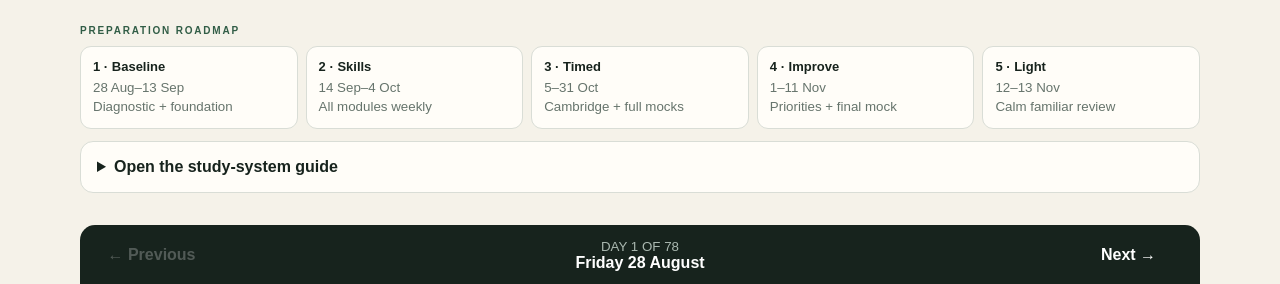
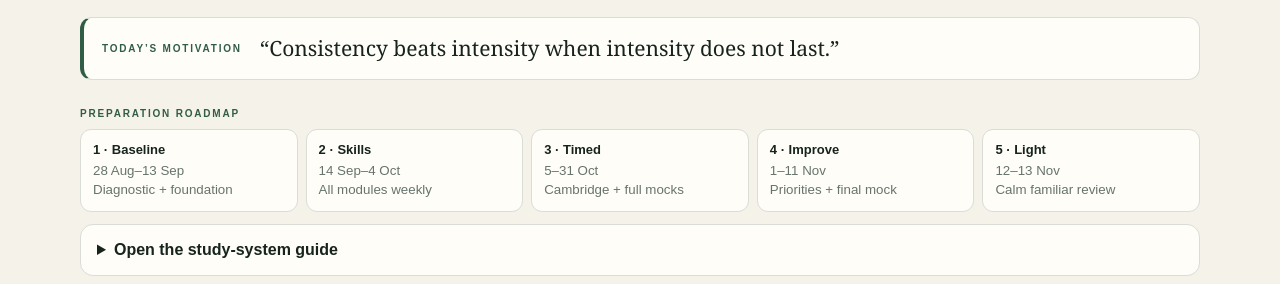
Before and after one commit to saydur-007/ielts-deep-focus-planner, a plain HTML site: page index.html in a window 1280 px wide. Shown: the part 326-610 px from the top of the page. Drawn offline with Linux system fonts and the light colour scheme.

Commit message:
Add daily motivation quotes

```diff
--- a/index.html
+++ b/index.html
@@ -10,6 +10,7 @@
 .top{min-height:68px;padding:10px 5vw;display:flex;align-items:center;justify-content:space-between;gap:16px;border-bottom:1px solid var(--line);position:sticky;top:0;background:#f5f2e9ee;backdrop-filter:blur(14px);z-index:20}.brand{font-weight:800;display:flex;align-items:center;white-space:nowrap}.brand b{background:var(--green);color:white;padding:8px;border-radius:8px;margin-right:8px}.exam{background:var(--paper);border:1px solid var(--line);padding:9px 14px;border-radius:99px;font-size:13px;text-align:center}.shell{max-width:1160px;margin:auto;padding:42px 20px 80px}
 .hero{display:grid;grid-template-columns:1fr 1fr;gap:28px;align-items:end}.eyebrow{font-size:10px;letter-spacing:.18em;font-weight:900;color:var(--green);text-transform:uppercase}h1,h2,h3{font-family:Georgia,serif;font-weight:500}h1{font-size:clamp(40px,6vw,68px);line-height:1;margin:10px 0}.hero-copy{color:var(--muted);margin:8px 0 0}
 .progress{background:var(--paper);border:1px solid var(--line);padding:18px;border-radius:16px}.metric-grid{display:grid;grid-template-columns:repeat(3,1fr);gap:10px}.metric strong{display:block;font:25px Georgia,serif}.metric small{color:var(--muted)}.bar{height:7px;background:#e6e6df;border-radius:9px;margin-top:14px;overflow:hidden}.bar i{display:block;height:100%;background:var(--orange);width:0}
+.motivation{margin-top:20px;display:grid;grid-template-columns:auto 1fr;gap:18px;align-items:center;border:1px solid var(--line);border-left:4px solid var(--green);background:var(--paper);border-radius:12px;padding:16px 18px}.motivation .eyebrow{margin:0;white-space:nowrap}.motivation blockquote{margin:0;color:var(--ink);font:clamp(17px,2vw,21px)/1.4 Georgia,serif}
 .roadmap{margin-top:28px}.phase-grid{display:grid;grid-template-columns:repeat(5,1fr);gap:8px}.phase-card{border:1px solid var(--line);background:var(--paper);border-radius:11px;padding:12px}.phase-card b{display:block;font-size:13px;margin-bottom:4px}.phase-card small{color:var(--muted);line-height:1.35}.panel{margin-top:12px;border:1px solid var(--line);background:var(--paper);border-radius:13px;padding:16px}.panel>summary{cursor:pointer;font-weight:800}.guide-grid{display:grid;grid-template-columns:1fr 1fr;gap:6px 28px;margin-top:14px}.guide-grid h3{font:19px Georgia,serif;margin:12px 0 4px}.guide-grid p{color:var(--muted);font-size:13px;line-height:1.5;margin:0}
 .nav{margin-top:32px;background:var(--ink);color:white;padding:14px;border-radius:15px 15px 0 0;display:grid;grid-template-columns:115px 1fr 115px;text-align:center;align-items:center}.nav button{border:0;background:none;color:white;font-weight:800;cursor:pointer}.nav button:disabled{opacity:.25}.nav small{display:block;color:#aab8b0}.card{background:var(--paper);border:1px solid var(--line);border-top:0;border-radius:0 0 20px 20px;padding:26px}.head{display:flex;justify-content:space-between;gap:20px;border-bottom:1px solid var(--line);padding-bottom:18px}.tag,.badge{display:inline-block;background:#e6eee1;color:var(--green);font-size:10px;font-weight:900;padding:6px 9px;border-radius:99px}.head h2{font-size:32px;margin:10px 0 3px}.head p{color:var(--muted);margin:0}.summary-grid{display:grid;grid-template-columns:repeat(5,1fr);gap:8px;margin-top:16px}.summary-item{background:#f7f5ee;border:1px solid var(--line);border-radius:9px;padding:10px}.summary-item small{display:block;color:var(--muted);font-size:10px;text-transform:uppercase;letter-spacing:.07em}.summary-item b{display:block;margin-top:4px;font-size:13px}
 .blocks{display:grid;grid-template-columns:1fr 1fr;gap:14px;margin-top:18px}.block{padding:18px;border-radius:15px;min-width:0}.morning{background:#e6eee1}.evening{background:#f4e6da}.block h3{font-size:23px;margin:3px 0 10px}.task-wrap{position:relative;border-top:1px solid #17231d1c;padding:10px 0}.task-row{display:grid;grid-template-columns:20px 1fr 32px;gap:9px;align-items:start}.task-row input{width:17px;height:17px;margin-top:4px;accent-color:var(--green)}.task-main,.info-btn{border:0;background:none;color:var(--ink);cursor:pointer;text-align:left;padding:0}.task-main b{font-size:14px}.task-meta{display:flex;gap:6px;align-items:center;flex-wrap:wrap;margin-bottom:3px}.duration{color:var(--muted);font-size:11px}.task-main small{display:block;color:var(--muted);line-height:1.35;white-space:nowrap;overflow:hidden;text-overflow:ellipsis;max-width:100%}.info-btn{font-size:17px;text-align:center;border-radius:99px}.tooltip{display:none;position:absolute;left:28px;right:8px;top:calc(100% - 2px);z-index:12;background:var(--ink);color:white;border-radius:9px;padding:11px;font-size:12px;line-height:1.45;box-shadow:0 10px 25px #17231d33}.task-wrap:hover .tooltip,.task-wrap:focus-within .tooltip,.tooltip:hover{display:block}
@@ -21,7 +22,7 @@
 .data-tools{margin-top:24px;display:flex;gap:8px;align-items:center;flex-wrap:wrap}
 dialog{border:0;border-radius:14px;padding:0;max-width:540px;width:calc(100% - 28px);color:var(--ink);box-shadow:0 20px 70px #17231d55}dialog::backdrop{background:#17231d88}.modal-inner{padding:20px}.modal-head{display:flex;align-items:start;justify-content:space-between;gap:12px}.modal-head h2{margin:0;font-size:25px}.modal-body{color:var(--muted);line-height:1.55;white-space:pre-wrap}.close{border:1px solid var(--line);background:white;border-radius:8px;padding:7px 10px;cursor:pointer}
 @media(max-width:850px){.hero,.blocks,.resources,.tools{grid-template-columns:1fr}.phase-grid{grid-template-columns:repeat(2,1fr)}.summary-grid{grid-template-columns:repeat(2,1fr)}}
-@media(max-width:600px){.shell{padding:28px 12px 60px}.top{align-items:center;padding-inline:12px;gap:8px}.brand{font-size:12px}.brand b{padding:7px;margin-right:5px}.exam{font-size:10px;padding:8px 10px}.metric-grid{grid-template-columns:repeat(2,1fr)}.guide-grid,.form-grid{grid-template-columns:1fr}.field.full{grid-column:auto}.filters{grid-template-columns:1fr 1fr}.nav{grid-template-columns:72px 1fr 72px}.card{padding:17px}.head{flex-direction:column}.head h2{font-size:27px}.task-main small{white-space:normal;display:-webkit-box;line-clamp:1;-webkit-line-clamp:1;-webkit-box-orient:vertical}.tooltip{display:none!important}.score-summary{grid-template-columns:1fr}.phase-grid{grid-template-columns:1fr}.completion{flex-direction:column}}
+@media(max-width:600px){.shell{padding:28px 12px 60px}.top{align-items:center;padding-inline:12px;gap:8px}.brand{font-size:12px}.brand b{padding:7px;margin-right:5px}.exam{font-size:10px;padding:8px 10px}.metric-grid{grid-template-columns:repeat(2,1fr)}.motivation{grid-template-columns:1fr;gap:8px}.motivation .eyebrow{white-space:normal}.guide-grid,.form-grid{grid-template-columns:1fr}.field.full{grid-column:auto}.filters{grid-template-columns:1fr 1fr}.nav{grid-template-columns:72px 1fr 72px}.card{padding:17px}.head{flex-direction:column}.head h2{font-size:27px}.task-main small{white-space:normal;display:-webkit-box;line-clamp:1;-webkit-line-clamp:1;-webkit-box-orient:vertical}.tooltip{display:none!important}.score-summary{grid-template-columns:1fr}.phase-grid{grid-template-columns:1fr}.completion{flex-direction:column}}
 </style>
 </head>
 <body>
@@ -38,6 +39,8 @@ dialog{border:0;border-radius:14px;padding:0;max-width:540px;width:calc(100% - 2
   <div class="metric"><strong id="latestBand">—</strong><small>Latest est. band · target 8.0</small></div>
  </div><div class="bar" aria-label="Required task progress"><i id="bar"></i></div></div>
 </section>
+
+<section class="motivation" aria-labelledby="motivationHeading"><p class="eyebrow" id="motivationHeading">Today’s Motivation</p><blockquote id="motivationQuote"></blockquote></section>
 
 <section class="roadmap"><p class="eyebrow">Preparation roadmap</p><div class="phase-grid">
  <div class="phase-card"><b>1 · Baseline</b><small>28 Aug–13 Sep<br>Diagnostic + foundation</small></div>
@@ -136,6 +139,86 @@ const START="2026-08-28",END="2026-11-13",EXAM="2026-11-14",MODULES=["Listening"
 const STORE={done:"ielts-offline-progress",diag:"ielts-diagnostic-v1",priorities:"ielts-priorities-v1",scores:"ielts-scores-v1",errors:"ielts-errors-v2",moved:"ielts-moved-v1",skipped:"ielts-skipped-v1"};
 const resourceLinks={hub:"https://app.notion.com/p/3f7ca1de547a835086ef013fb39167e4",grammar:"https://app.notion.com/p/3c9ca1de547a80cfa917cc999f66954e",writing:"https://app.notion.com/p/b56ca1de547a821b8b9381f3301cbeef",reading:"https://app.notion.com/p/a4aca1de547a824a93a38133d5e2d5e9",listening:"https://app.notion.com/p/12fca1de547a831eb969811278b831b2",speaking:"https://app.notion.com/p/e2fca1de547a8218a59701eb490e8cfb",dictionary:"https://saydur-007.github.io/ielts-dictionary/",british:"https://takeielts.britishcouncil.org/take-ielts/prepare",ielts:"https://ielts.org/take-a-test/preparation-resources",cambridge:"https://www.cambridgeenglish.org/exams-and-tests/ielts/preparation/"};
 const icons={Listening:"L",Reading:"R",Writing:"W",Speaking:"S",Grammar:"G",Vocabulary:"V",Mock:"M",Review:"✓",Priority:"!"};
+const motivationQuotes=[
+ "Consistency beats intensity when intensity does not last.",
+ "Small focused sessions create strong results.",
+ "Discipline makes progress possible on ordinary days.",
+ "Patient practice builds reliable skill.",
+ "One honest study session is a step forward.",
+ "Today’s practice prepares tomorrow’s confidence.",
+ "Progress grows when you return to the work.",
+ "Strong scores begin with steady habits.",
+ "Keep the promises you make to your goal.",
+ "A calm routine can carry you far.",
+ "Every corrected mistake strengthens your preparation.",
+ "Confidence follows evidence from consistent practice.",
+ "Study the weakness, then practise the correction.",
+ "A steady hour is more valuable than a rushed day.",
+ "Learn carefully, practise deliberately, improve steadily.",
+ "Repetition turns difficult skills into familiar ones.",
+ "Your next improvement starts with today’s focus.",
+ "Focus on today’s task, not the whole journey.",
+ "Patient practice produces dependable progress.",
+ "Clear goals make each study block useful.",
+ "Build accuracy first; speed will follow.",
+ "The work you repeat becomes the skill you trust.",
+ "A difficult question is useful training.",
+ "Slow improvement is still real improvement.",
+ "Prepare with purpose, then trust your practice.",
+ "Consistent review keeps learning available when needed.",
+ "Trust the process you follow every day.",
+ "Each focused block adds to your readiness.",
+ "Practise calmly enough to notice what needs improvement.",
+ "Good preparation is built one correction at a time.",
+ "Keep showing up, especially on quiet days.",
+ "Errors are useful when you study their cause.",
+ "One improved answer matters more than many rushed answers.",
+ "Accuracy first, confidence second, speed third.",
+ "Quiet discipline creates visible progress.",
+ "Every study day gives your goal more support.",
+ "Stay patient while your skills become stronger.",
+ "A focused mind learns more from less material.",
+ "Use feedback as a direction, not a judgment.",
+ "Strong habits make difficult days manageable.",
+ "The goal is progress you can repeat.",
+ "You do not need perfection to improve today.",
+ "Review today so the lesson stays tomorrow.",
+ "Confidence grows from work you have actually done.",
+ "Better strategy can turn effort into results.",
+ "Improvement becomes clear when you keep good records.",
+ "Keep the plan simple and the effort consistent.",
+ "A small daily gain becomes a meaningful change.",
+ "Learn from every attempt, including the imperfect ones.",
+ "Your effort counts most when it is focused.",
+ "Practise with attention, then correct with patience.",
+ "One clear focus makes a strong study day.",
+ "Progress often feels quiet before it becomes visible.",
+ "Stay consistent when motivation feels small.",
+ "A corrected mistake is preparation gained.",
+ "Preparation reduces uncertainty and strengthens confidence.",
+ "Keep building the skills the test will measure.",
+ "Patient learners notice details that rushed learners miss.",
+ "Today’s discipline supports exam-day calm.",
+ "Use each session to produce one clear improvement.",
+ "Your score grows from skills, not shortcuts.",
+ "A steady plan protects you from rushed preparation.",
+ "Train the skill, then test it honestly.",
+ "Review until the correction feels natural.",
+ "Real confidence is built through repeated preparation.",
+ "Do the useful work, even when it feels ordinary.",
+ "Strong preparation leaves less room for doubt.",
+ "Keep your practice specific and your expectations patient.",
+ "Every careful rewrite improves future writing.",
+ "Small gains become strong performance when repeated.",
+ "Consistency makes your best performance more reliable.",
+ "Finish today’s priority before chasing a new one.",
+ "Trust steady preparation more than last-minute pressure.",
+ "Stay calm, follow the method, and keep improving.",
+ "Your best result needs patience as well as effort.",
+ "Light review can protect strong preparation.",
+ "You have prepared; now trust your familiar process.",
+ "Calm effort today supports confident performance tomorrow."
+];
 const $=id=>document.getElementById(id),dateAt=n=>new Date(Date.UTC(2026,7,28+n)).toISOString().slice(0,10),utcDay=d=>new Date(d+"T00:00:00Z").getUTCDay(),fmt=d=>new Date(d+"T00:00:00Z").toLocaleDateString("en-GB",{weekday:"long",day:"numeric",month:"long",timeZone:"UTC"});
 const safe=s=>String(s??"").replace(/[&<>"']/g,c=>({"&":"&amp;","<":"&lt;",">":"&gt;",'"':"&quot;","'":"&#39;"}[c]));
 function read(key,fallback){try{const value=JSON.parse(localStorage.getItem(key));return value??fallback}catch(e){return fallback}}
@@ -241,7 +324,7 @@ $("exportData").onclick=()=>{const blob=new Blob([JSON.stringify(backup(),null,2
 $("importFile").onchange=e=>{const file=e.target.files[0];if(!file)return;const reader=new FileReader();reader.onload=()=>{try{const x=JSON.parse(reader.result);if(!validateBackup(x))throw Error("Invalid structure");if(!confirm("Import this backup and replace current planner data?"))return;done=x.done;diagnostic=x.diagnostic;priorities=x.priorities;scores=x.scores;errors=x.errors;moved=x.moved;skipped=x.skipped;write(STORE.done,done);write(STORE.diag,diagnostic);write(STORE.priorities,priorities);write(STORE.scores,scores);write(STORE.errors,errors);write(STORE.moved,moved);write(STORE.skipped,skipped);location.reload()}catch(err){alert("Import failed: the JSON backup is invalid.")}};reader.readAsText(file);e.target.value=""};
 $("resetData").onclick=()=>{const answer=prompt("This permanently clears planner progress, scores, priorities, rescheduling and Error Log data on this device. Type RESET to continue.");if(answer!=="RESET")return;Object.values(STORE).forEach(k=>{try{localStorage.removeItem(k)}catch(e){}});try{localStorage.removeItem("ielts-central-error-log")}catch(e){}location.reload()};
 
-function init(){renderDiagnostic();renderScores();renderErrors();resetScoreForm();resetErrorForm();renderDay()}
+function init(){const quoteIndex=today<START?0:today>END?motivationQuotes.length-1:Math.max(0,plan.findIndex(p=>p.date===today));$("motivationQuote").textContent="“"+motivationQuotes[quoteIndex]+"”";renderDiagnostic();renderScores();renderErrors();resetScoreForm();resetErrorForm();renderDay()}
 init();
 </script>
 </body>
```
